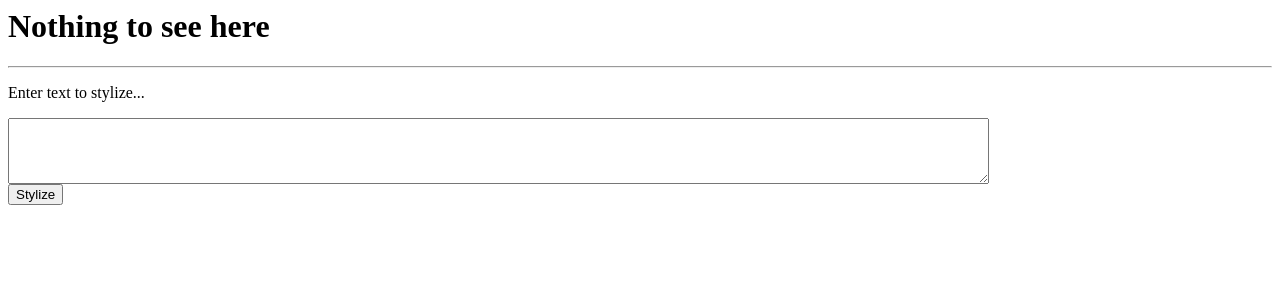
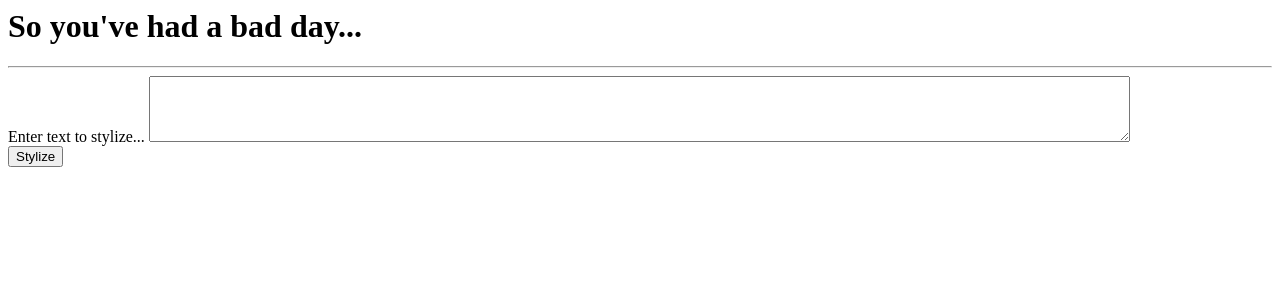
Before and after one commit to sadukie/sadukie-blog, a Jekyll site: the page bad-day.html, which Jekyll copies as it is, in a window 1280 px wide. Shown: the top 300 px of the page. Built offline with Jekyll 4.4.1, drawn with Linux system fonts in a browser that asks for light colours.

Commit message:
Updating formatting on bad day

```diff
--- a/bad-day.html
+++ b/bad-day.html
@@ -17,10 +17,12 @@ function convertText(){
         </script>
     <head>
     <body>
-<h1>Nothing to see here</h1>
+        <h1>So you've had a bad day...</h1>
         <hr />
-<p>Enter text to stylize...</p>
+        <form>
+            <label for="textToStylize">Enter text to stylize...</label>
             <textarea id="textToStylize" rows="4" cols="120"></textarea><br />
             <button type="button" onclick="convertText();">Stylize</button>
+        </form>
     </body>
 </html>
```
Lines whose indentation alone changed are shown as unchanged.
